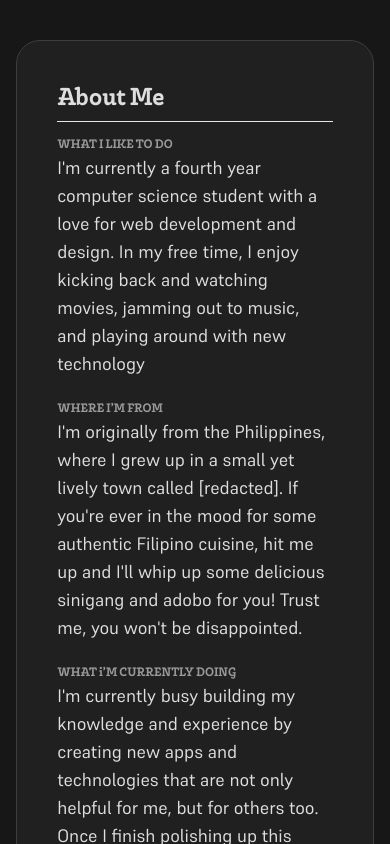
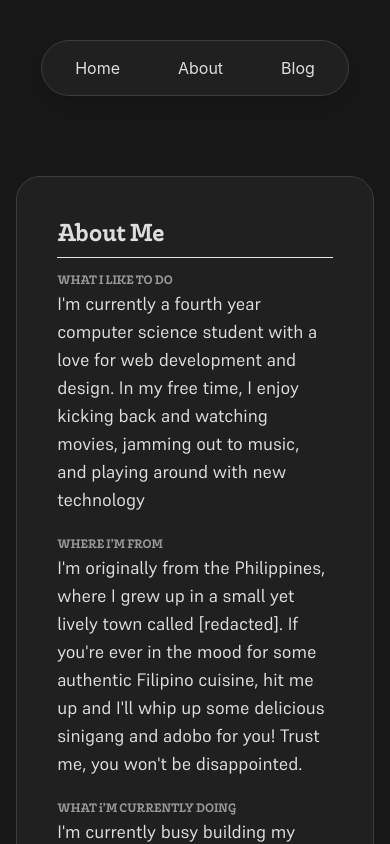
Before and after one commit to arevalolance/dotcom, a Next.js app: page /about in a window 390 px wide. Shown: the top 844 px of the page. Built offline with nearby package versions, Linux system fonts and the light colour scheme.

Commit message:
add: Mobile Navbar

```diff
--- a/components/Navbar/index.tsx
+++ b/components/Navbar/index.tsx
@@ -38,8 +38,8 @@ const Navbar = () => {
   const router = useRouter();
 
   return (
-    <div className="my-10 mx-auto hidden w-11/12 items-center justify-between md:visible md:flex lg:w-[1000px]">
-      <nav className="my-auto flex w-fit flex-row rounded-full border-[1px] border-border-surface bg-background-surface p-1 shadow-lg">
+    <div className="sticky top-[20px] z-10 my-10 mx-auto w-11/12 items-center justify-between md:visible md:static md:flex md:w-[760px] lg:w-[1000px]">
+      <nav className="m-auto flex w-fit flex-row rounded-full border-[1px] border-border-surface bg-background-surface p-1 shadow-lg md:mx-0">
         <NavItem url={"/"} text={"Home"} isActive={router.asPath === "/"} />
         <NavItem
           url={"/about"}
@@ -53,7 +53,7 @@ const Navbar = () => {
         />
       </nav>
 
-      <div className="flex flex-row gap-4">
+      <div className="hidden flex-row gap-4 md:flex">
         <IconLink
           title={"Share to your friends"}
           href={""}
--- a/components/SummarySection/index.tsx
+++ b/components/SummarySection/index.tsx
@@ -28,6 +28,7 @@ const SummarySection = () => {
           width={250}
           height={250}
           alt="Lance Arevalo"
+          priority
         />
       </div>
     </div>
```
